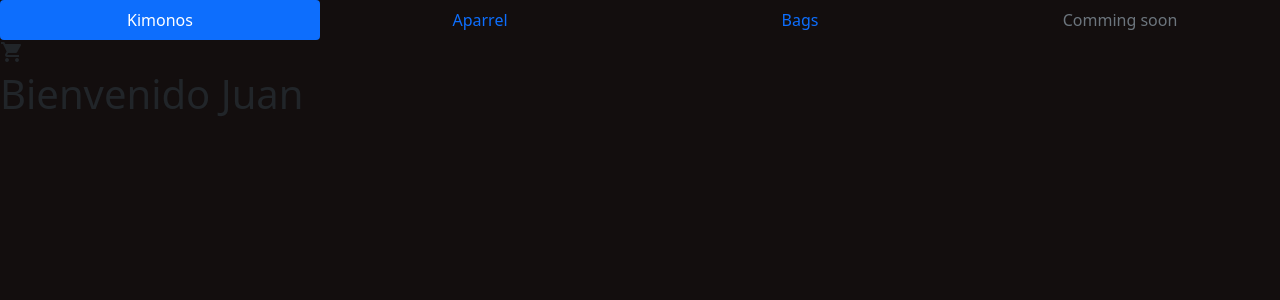
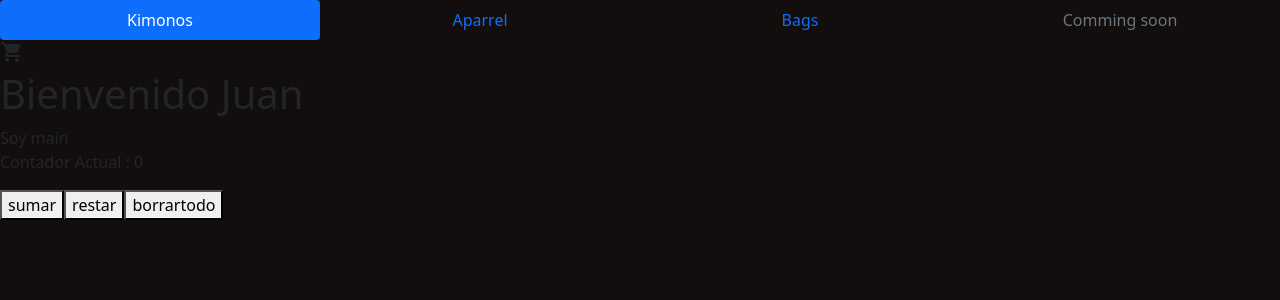
Before and after one commit to JuanS715/e-commerceBJJ, a React (Create React App) app: page / in a window 1280 px wide. Shown: the top 300 px of the page. Built offline with nearby package versions, Linux system fonts and the light colour scheme.

Commit message:
6th commit

```diff
--- a/src/components/App.js
+++ b/src/components/App.js
@@ -1,15 +1,32 @@
 import Navbar from "./Navbar"
 import Greetings from "./ItemListContainer"
+
+import Buttons from "./Botones"
+
+
+
+const foo = () =>{
+    console.log("soy foo")
+}
+
+
+
+
+
+function App() {
 
 
 
 
 
 
-function App() {
 return <>
-    <Navbar/>
+    <Navbar foo={foo}/>
     <Greetings nombre="Juan"/>
+    <main>Soy main</main>
+    <Buttons/>
+
+
 
 
 
--- /dev/null
+++ b/src/components/Botones.js
@@ -0,0 +1,38 @@
+import {useState} from "react"
+
+
+
+const Buttons =()=> {
+
+    const [contador, setContador] = useState(0)
+
+
+    const sumar = () =>{
+        setContador(contador + 1)
+
+    }
+
+    const resta = () =>{
+        setContador(contador - 1)
+    }
+
+
+    const borrar = () =>{
+        setContador (0)
+    }
+
+
+
+
+
+    return <>
+    <p>Contador Actual : {contador}</p>
+    <button onClick={sumar}>sumar</button>
+    <button onClick={resta}>restar</button>
+    <button onClick={borrar}>borrartodo</button>
+    </>
+
+
+}
+
+    export default Buttons
--- a/src/components/CartWidget.js
+++ b/src/components/CartWidget.js
@@ -1,11 +1,14 @@
-const Cartwidget= () =>{
+
+
+const Cartwidget= ({foo}) =>{
+
 
 
 
     return <>
 
       <div id="Cartwidget">
-          <span className="material-icons">
+          <span onClick={foo} className="material-icons">
             shopping_cart
 
         </span>
@@ -17,4 +20,7 @@ const Cartwidget= () =>{
 }
 
 
+
+
+
 export default Cartwidget
--- a/src/components/ItemListContainer.js
+++ b/src/components/ItemListContainer.js
@@ -1,9 +1,10 @@
+
+
+const Greetings = (props) =>{
 
 
 
 
-const Greetings = (props) =>{
-    console.log(props)
 
 
     return<>
--- a/src/components/Navbar.js
+++ b/src/components/Navbar.js
@@ -1,6 +1,6 @@
 import Cartwidget from "./CartWidget"
 
-const Navbar = () => {
+const Navbar = ({foo}) => {
 
 
 
@@ -10,13 +10,13 @@ const Navbar = () => {
 
     return <>
         <div id="Navbar">
-        <nav class="nav nav-pills nav-justified">
-          <a class="nav-link active" aria-current="page" href="#" >Kimonos</a>
-          <a class="nav-link" href="#" >Aparrel</a>
+        <nav className="nav nav-pills nav-justified">
+          <a className="nav-link active" aria-current="page" href="#" >Kimonos</a>
+          <a className="nav-link" href="#" >Aparrel</a>
           <a class="nav-link" href="#">Bags</a>
           <a class="nav-link disabled">Comming soon</a>
         </nav>
-        <Cartwidget/>
+        <Cartwidget foo={foo}/>
         </div>
 
 
```
